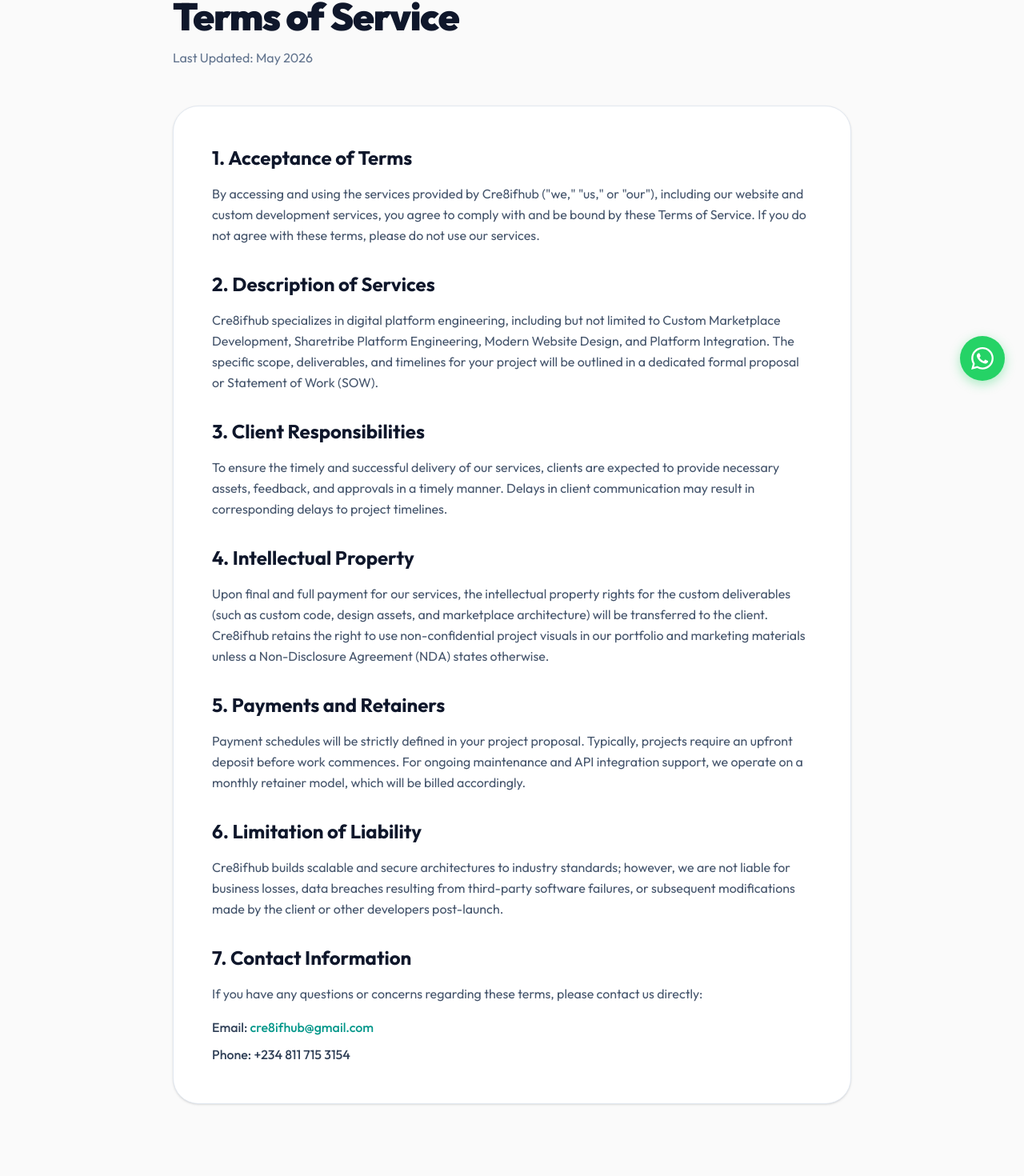
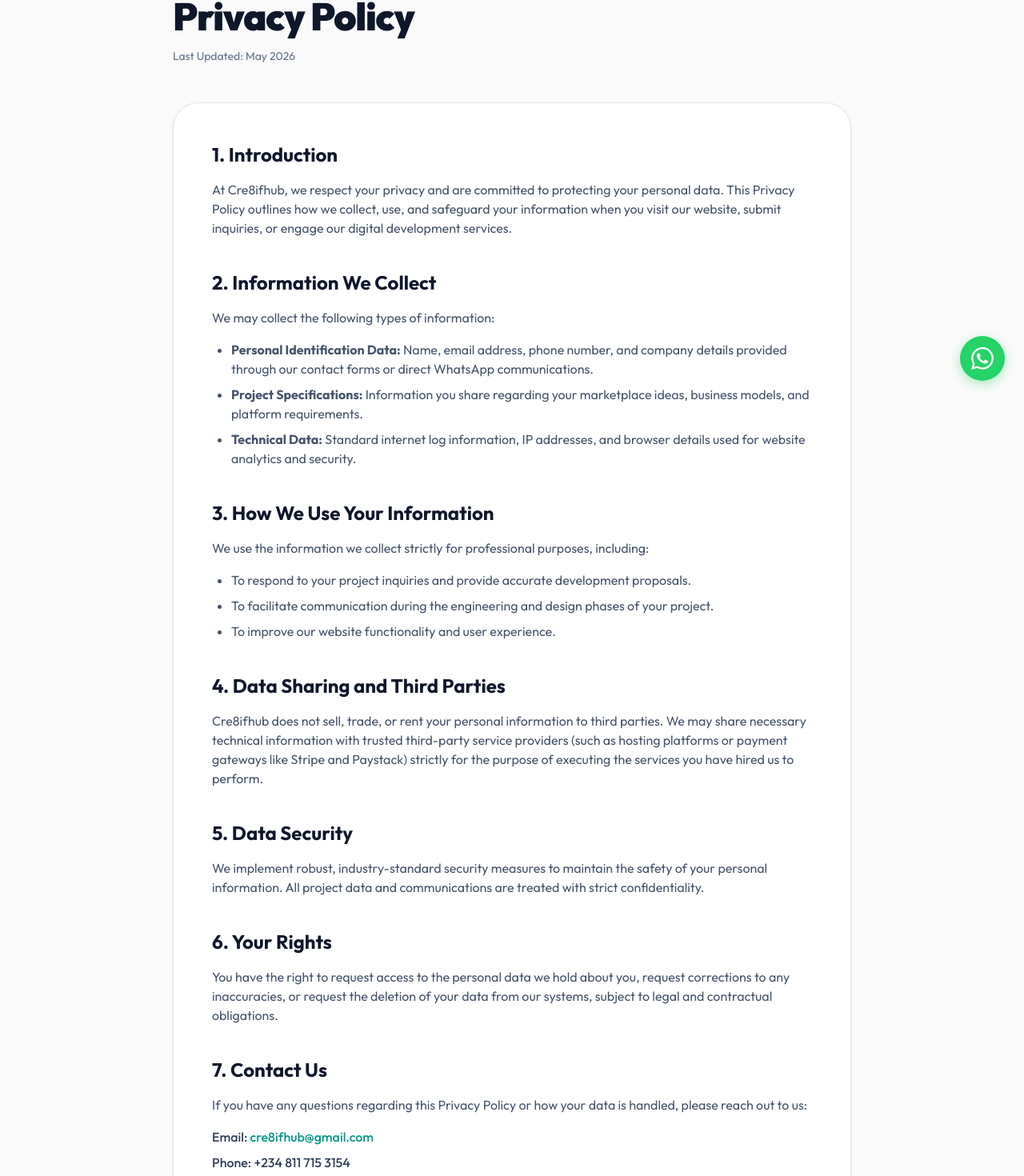
Before and after one commit to yourcoderrguy/cre8ifhub, a Next.js app: page /privacy in a window 1280 px wide. Shown: the part 300-1770 px from the top of the page at 80% size. Built offline with nearby package versions, Linux system fonts and the light colour scheme.

Commit message:
TOS and Privacy Policy page updated

```diff
--- a/src/app/privacy/page.tsx
+++ b/src/app/privacy/page.tsx
@@ -4,15 +4,15 @@
 import Link from "next/link";
 import { ArrowLeft } from "lucide-react";
 
-export default function TermsOfService() {
+export default function PrivacyPolicy() {
   const lastUpdated = "May 2026";
 
   return (
-    <div className="w-full bg-[#fafafa] min-h-screen pt-32 pb-24">
-      <div className="max-w-4xl mx-auto px-6">
+    <div className="w-full bg-[#fafafa] min-h-screen pt-24 sm:pt-32 pb-16 sm:pb-24">
+      <div className="max-w-4xl mx-auto px-5 sm:px-6">
 
-        <Link href="/" className="inline-flex items-center gap-2 text-teal-600 font-bold hover:text-slate-900 transition-colors mb-12">
-          <ArrowLeft size={20} />
+        <Link href="/" className="inline-flex items-center gap-2 text-teal-600 font-bold hover:text-slate-900 transition-colors mb-8 sm:mb-12 text-sm sm:text-base">
+          <ArrowLeft className="w-4 h-4 sm:w-5 sm:h-5" />
           Back to Home
         </Link>
 
@@ -21,60 +21,66 @@
           animate={{ opacity: 1, y: 0 }}
           transition={{ duration: 0.6 }}
         >
-          <h1 className="text-4xl md:text-5xl font-black text-slate-900 mb-4 tracking-tight">Terms of Service</h1>
-          <p className="text-slate-500 mb-12">Last Updated: {lastUpdated}</p>
+          <h1 className="text-3xl sm:text-4xl md:text-5xl font-black text-slate-900 mb-3 sm:mb-4 tracking-tight">Privacy Policy</h1>
+          <p className="text-xs sm:text-sm text-slate-500 mb-8 sm:mb-12">Last Updated: {lastUpdated}</p>
 
-          <div className="bg-white p-8 md:p-12 rounded-[2rem] shadow-sm border border-slate-200 text-slate-600 leading-relaxed space-y-8">
+          <div className="bg-white p-6 sm:p-8 md:p-12 rounded-3xl sm:rounded-[2rem] shadow-sm border border-slate-200 text-slate-600 leading-relaxed space-y-8 sm:space-y-10">
 
             <section>
-              <h2 className="text-2xl font-bold text-slate-900 mb-4">1. Acceptance of Terms</h2>
-              <p>
-                By accessing and using the services provided by Cre8ifhub ("we," "us," or "our"), including our website and custom development services, you agree to comply with and be bound by these Terms of Service. If you do not agree with these terms, please do not use our services.
+              <h2 className="text-xl sm:text-2xl font-bold text-slate-900 mb-3 sm:mb-4">1. Introduction</h2>
+              <p className="text-sm sm:text-base">
+                At Cre8ifhub, we respect your privacy and are committed to protecting your personal data. This Privacy Policy outlines how we collect, use, and safeguard your information when you visit our website, submit inquiries, or engage our digital development services.
               </p>
             </section>
 
             <section>
-              <h2 className="text-2xl font-bold text-slate-900 mb-4">2. Description of Services</h2>
-              <p>
-                Cre8ifhub specializes in digital platform engineering, including but not limited to Custom Marketplace Development, Sharetribe Platform Engineering, Modern Website Design, and Platform Integration. The specific scope, deliverables, and timelines for your project will be outlined in a dedicated formal proposal or Statement of Work (SOW).
+              <h2 className="text-xl sm:text-2xl font-bold text-slate-900 mb-3 sm:mb-4">2. Information We Collect</h2>
+              <p className="text-sm sm:text-base mb-3 sm:mb-4">We may collect the following types of information:</p>
+              <ul className="list-disc pl-5 sm:pl-6 space-y-2 text-sm sm:text-base">
+                <li><strong>Personal Identification Data:</strong> Name, email address, phone number, and company details provided through our contact forms or direct WhatsApp communications.</li>
+                <li><strong>Project Specifications:</strong> Information you share regarding your marketplace ideas, business models, and platform requirements.</li>
+                <li><strong>Technical Data:</strong> Standard internet log information, IP addresses, and browser details used for website analytics and security.</li>
+              </ul>
+            </section>
+
+            <section>
+              <h2 className="text-xl sm:text-2xl font-bold text-slate-900 mb-3 sm:mb-4">3. How We Use Your Information</h2>
+              <p className="text-sm sm:text-base mb-3 sm:mb-4">We use the information we collect strictly for professional purposes, including:</p>
+              <ul className="list-disc pl-5 sm:pl-6 space-y-2 text-sm sm:text-base">
+                <li>To respond to your project inquiries and provide accurate development proposals.</li>
+                <li>To facilitate communication during the engineering and design phases of your project.</li>
+                <li>To improve our website functionality and user experience.</li>
+              </ul>
+            </section>
+
+            <section>
+              <h2 className="text-xl sm:text-2xl font-bold text-slate-900 mb-3 sm:mb-4">4. Data Sharing and Third Parties</h2>
+              <p className="text-sm sm:text-base">
+                Cre8ifhub does not sell, trade, or rent your personal information to third parties. We may share necessary technical information with trusted third-party service providers (such as hosting platforms or payment gateways like Stripe and Paystack) strictly for the purpose of executing the services you have hired us to perform.
               </p>
             </section>
 
             <section>
-              <h2 className="text-2xl font-bold text-slate-900 mb-4">3. Client Responsibilities</h2>
-              <p>
-                To ensure the timely and successful delivery of our services, clients are expected to provide necessary assets, feedback, and approvals in a timely manner. Delays in client communication may result in corresponding delays to project timelines.
+              <h2 className="text-xl sm:text-2xl font-bold text-slate-900 mb-3 sm:mb-4">5. Data Security</h2>
+              <p className="text-sm sm:text-base">
+                We implement robust, industry-standard security measures to maintain the safety of your personal information. All project data and communications are treated with strict confidentiality.
               </p>
             </section>
 
             <section>
-              <h2 className="text-2xl font-bold text-slate-900 mb-4">4. Intellectual Property</h2>
-              <p>
-                Upon final and full payment for our services, the intellectual property rights for the custom deliverables (such as custom code, design assets, and marketplace architecture) will be transferred to the client. Cre8ifhub retains the right to use non-confidential project visuals in our portfolio and marketing materials unless a Non-Disclosure Agreement (NDA) states otherwise.
+              <h2 className="text-xl sm:text-2xl font-bold text-slate-900 mb-3 sm:mb-4">6. Your Rights</h2>
+              <p className="text-sm sm:text-base">
+                You have the right to request access to the personal data we hold about you, request corrections to any inaccuracies, or request the deletion of your data from our systems, subject to legal and contractual obligations.
               </p>
             </section>
 
             <section>
-              <h2 className="text-2xl font-bold text-slate-900 mb-4">5. Payments and Retainers</h2>
-              <p>
-                Payment schedules will be strictly defined in your project proposal. Typically, projects require an upfront deposit before work commences. For ongoing maintenance and API integration support, we operate on a monthly retainer model, which will be billed accordingly.
+              <h2 className="text-xl sm:text-2xl font-bold text-slate-900 mb-3 sm:mb-4">7. Contact Us</h2>
+              <p className="text-sm sm:text-base">
+                If you have any questions regarding this Privacy Policy or how your data is handled, please reach out to us:
               </p>
-            </section>
-
-            <section>
-              <h2 className="text-2xl font-bold text-slate-900 mb-4">6. Limitation of Liability</h2>
-              <p>
-                Cre8ifhub builds scalable and secure architectures to industry standards; however, we are not liable for business losses, data breaches resulting from third-party software failures, or subsequent modifications made by the client or other developers post-launch.
-              </p>
-            </section>
-
-            <section>
-              <h2 className="text-2xl font-bold text-slate-900 mb-4">7. Contact Information</h2>
-              <p>
-                If you have any questions or concerns regarding these terms, please contact us directly:
-              </p>
-              <ul className="mt-4 space-y-2 text-slate-700 font-medium">
-                <li>Email: <a href="mailto:cre8ifhub@gmail.com" className="text-teal-600 hover:underline">cre8ifhub@gmail.com</a></li>
+              <ul className="mt-3 sm:mt-4 space-y-2 text-slate-700 font-medium text-sm sm:text-base">
+                <li>Email: <a href="mailto:cre8ifhub@gmail.com" className="text-teal-600 hover:text-teal-700 hover:underline transition-colors">cre8ifhub@gmail.com</a></li>
                 <li>Phone: +234 811 715 3154</li>
               </ul>
             </section>
--- a/src/app/terms/page.tsx
+++ b/src/app/terms/page.tsx
@@ -9,7 +9,7 @@
 
   return (
     <div className="w-full bg-[#fafafa] min-h-screen pt-24 sm:pt-32 pb-16 sm:pb-24">
-      <div className="max-w-4xl mx-auto px-4 sm:px-6">
+      <div className="max-w-4xl mx-auto px-5 sm:px-6">
 
         <Link href="/" className="inline-flex items-center gap-2 text-teal-600 font-bold hover:text-slate-900 transition-colors mb-8 sm:mb-12 text-sm sm:text-base">
           <ArrowLeft className="w-4 h-4 sm:w-5 sm:h-5" />
@@ -21,7 +21,7 @@
           animate={{ opacity: 1, y: 0 }}
           transition={{ duration: 0.6 }}
         >
-          <h1 className="text-3xl sm:text-4xl md:text-5xl font-black text-slate-900 mb-2 sm:mb-4 tracking-tight">Terms of Service</h1>
+          <h1 className="text-3xl sm:text-4xl md:text-5xl font-black text-slate-900 mb-3 sm:mb-4 tracking-tight">Terms of Service</h1>
           <p className="text-xs sm:text-sm text-slate-500 mb-8 sm:mb-12">Last Updated: {lastUpdated}</p>
 
           <div className="bg-white p-6 sm:p-8 md:p-12 rounded-3xl sm:rounded-[2rem] shadow-sm border border-slate-200 text-slate-600 leading-relaxed space-y-8 sm:space-y-10">
```
